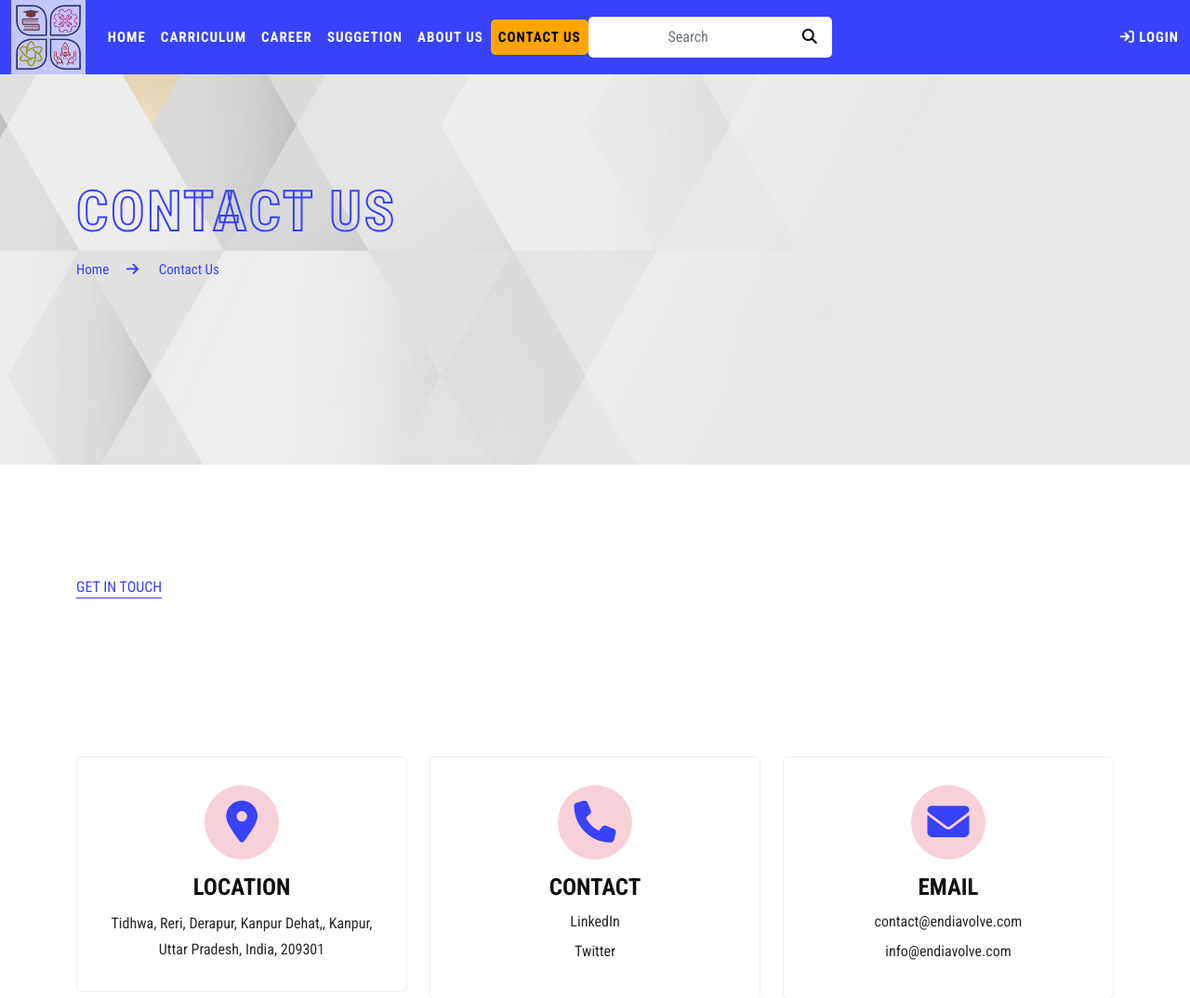
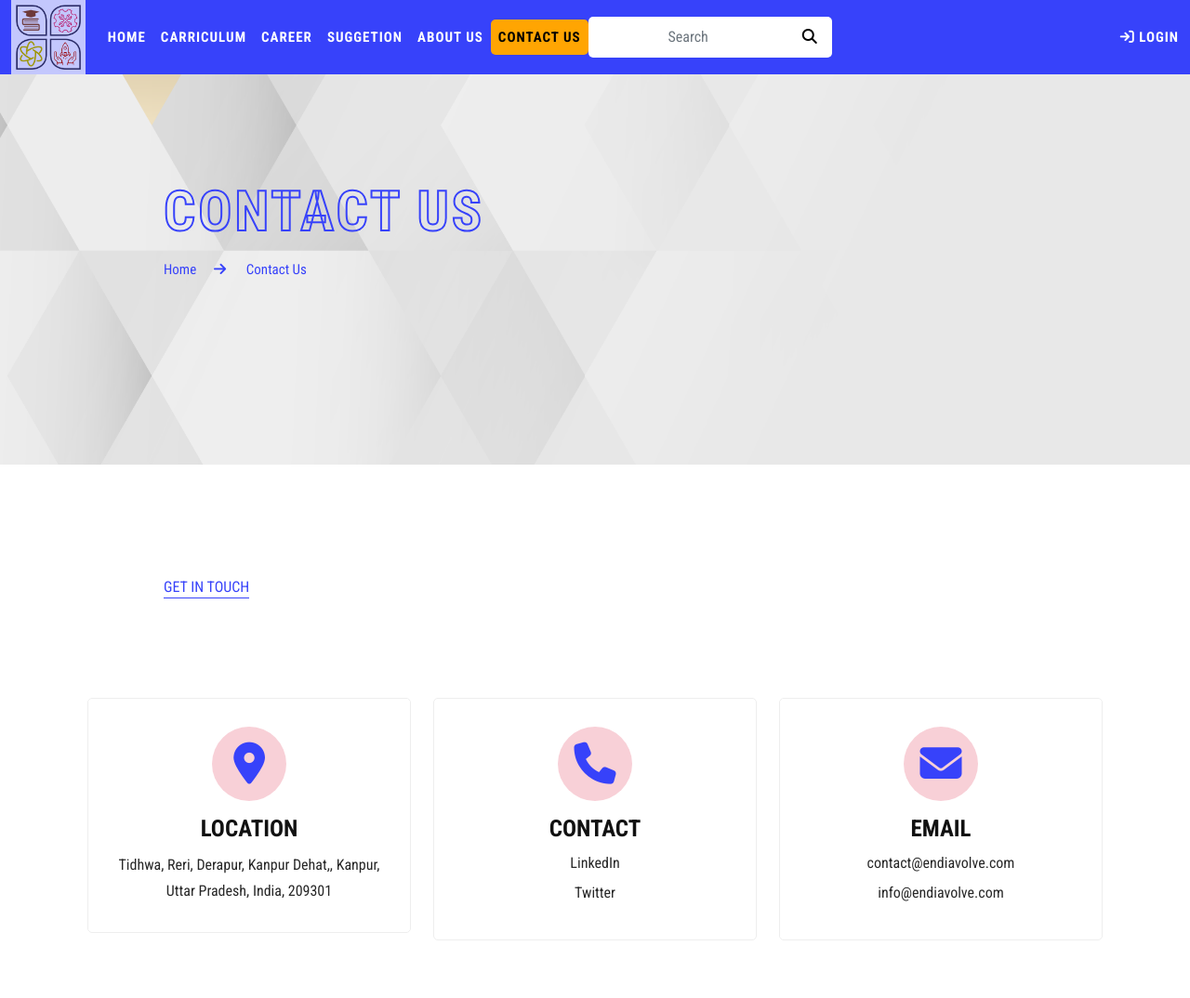
Before and after one commit to mg-muskan/Endiavolve, a PHP site: page /p/contactUs.php in a window 1280 px wide. Shown: the top 1074 px of the page at 93% size. Run offline with PHP 8.4, Linux system fonts and the light colour scheme; some libraries are stand-ins or nearby versions.

Commit message:
Update contactUs.php

```diff
--- a/contactUs.php
+++ b/contactUs.php
@@ -14,8 +14,8 @@ include 'include/mheader.php';
 
     <section class="breadcrumbs">
         <div class="container">
-            <div class="row">
-                <div class="col-12">
+            <div class="row justify-content-center me-auto">
+                <div class="col-10">
                     <div class="breadcrumb-wrapper">
                         <h1 class="wow animated fadeInUp" data-wow-duration="1s" data-wow-delay=".5s">Contact Us</h1>
                         <ul class="wow animated fadeInLeft" data-wow-duration="1s" data-wow-delay=".5s">
@@ -30,8 +30,8 @@ include 'include/mheader.php';
 
     <section class="contact-area sec-mar">
         <div class="container">
-            <div class="row">
-                <div class="col col-md-6 col-xl-6">
+            <div class="row justify-content-center me-auto">
+                <div class="col col-md-10">
                     <div class="title black">
                         <span class="wow animated fadeInUp" data-wow-duration="1s" data-wow-delay=".5s">Get In
                             Touch</span>
@@ -41,8 +41,8 @@ include 'include/mheader.php';
                     </div>
                 </div>
             </div>
-            <div class="row">
-                <div class="col-md-6 col-lg-4 col-xl-4 wow animated zoomIn" data-wow-duration="1s" data-wow-delay=".5s">
+            <div class="row justify-content-center mx-auto">
+                <div class="col-md-5 col-lg-4 wow animated zoomIn" data-wow-duration="1s" data-wow-delay=".5s">
                     <div class="office-info">
                         <div class="icon">
 
@@ -52,7 +52,7 @@ include 'include/mheader.php';
                         <p>Tidhwa, Reri, Derapur, Kanpur Dehat,, Kanpur, Uttar Pradesh, India, 209301</p>
                     </div>
                 </div>
-                <div class="col-md-6 col-lg-4 col-xl-4 wow bounceInUp" data-wow-duration="1s" data-wow-delay=".5s">
+                <div class="col-md-5 col-lg-4 wow bounceInUp" data-wow-duration="1s" data-wow-delay=".5s">
                     <div class="office-info">
                         <div class="icon">
                             <i class="fa fa-phone"></i>
@@ -62,7 +62,7 @@ include 'include/mheader.php';
                         <a href="https://twitter.com/endiavolve">Twitter</a>
                     </div>
                 </div>
-                <div class="col-md-6 col-lg-4 col-xl-4 wow animated zoomIn" data-wow-duration="1s" data-wow-delay=".5s">
+                <div class="col-md-5 col-lg-4 wow animated zoomIn" data-wow-duration="1s" data-wow-delay=".5s">
                     <div class="office-info">
                         <div class="icon">
                             <i class="fa-solid fa-envelope"></i>
```
